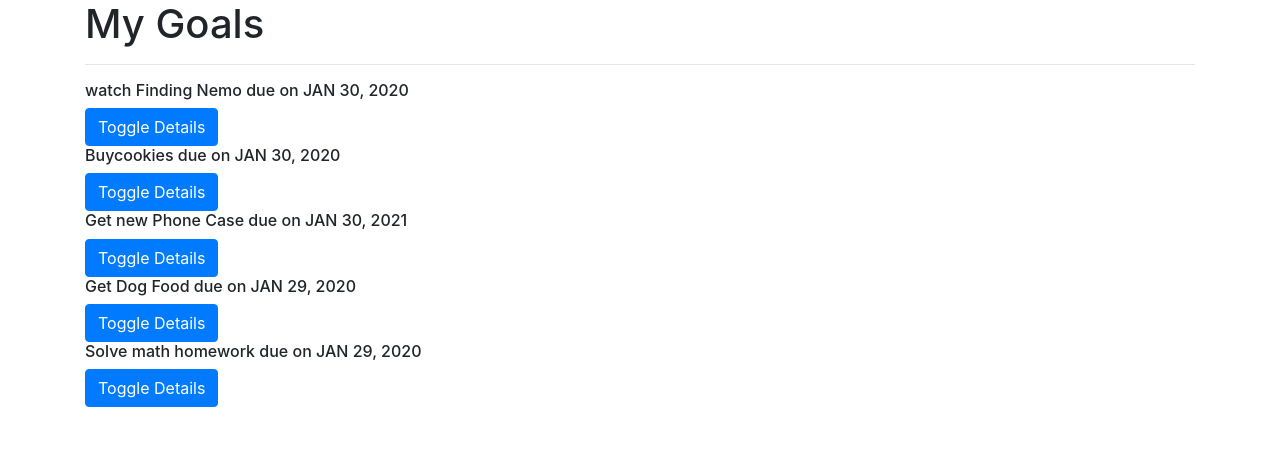
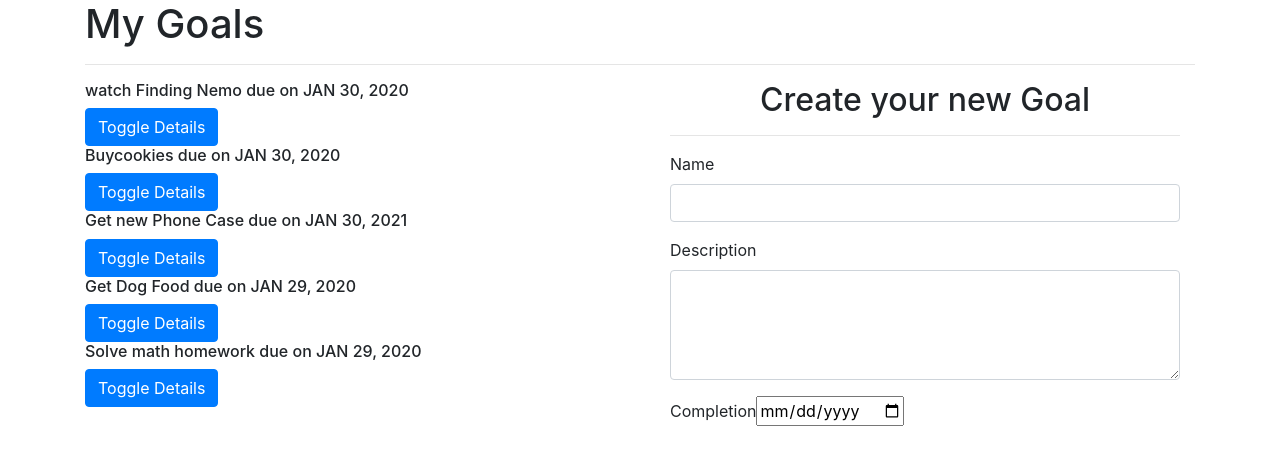
Before and after one commit to FrankKamala/Goalz, an Angular app: page / in a window 1280 px wide. Shown: the top 464 px of the page. Built offline with nearby package versions, Linux system fonts and the light colour scheme.

Commit message:
add form to goal component html

```diff
--- a/src/app/goal/goal.component.html
+++ b/src/app/goal/goal.component.html
@@ -18,7 +18,11 @@
         </div>
 
       </div>
-
+      <!-- Form section -->
+      <div class="col-md-6">
+      <app-goal-form></app-goal-form>
+    </div>
+    <!--  Form End-->
 
     </div>
 
```
